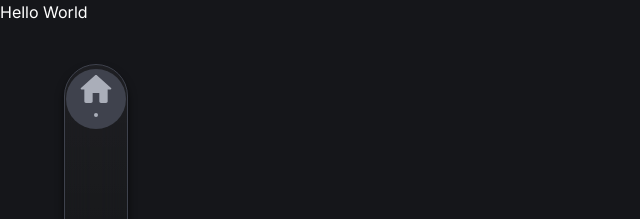
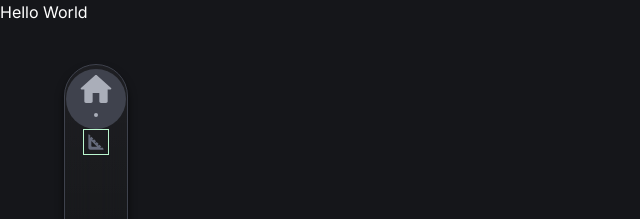
Before and after one commit to David-Koshkadze/portfolio12, a Next.js app: page / in a window 1280 px wide. Shown: the top 219 px of the page, without its empty margins (0-640 px from the left). Built offline with nearby package versions, Linux system fonts and the light colour scheme.

Commit message:
add test icons

```diff
--- a/app/page.tsx
+++ b/app/page.tsx
@@ -3,6 +3,7 @@ export default function Home() {
     <main className="bg-body-black min-h-screen text-white">
       <h1>Hello World</h1>
       <header className="navbar border border-[#3F424D] fixed flex flex-col justify-start items-center left-16 top-16 w-16 h-[305px] shadow-lg rounded-full pt-1">
+        {/* Active item */}
         <div className="rounded-full bg-[#3F424D] w-[60px] h-[60px] flex flex-col items-center gap-1">
           <svg
             width="40"
@@ -21,6 +22,21 @@ export default function Home() {
           </svg>
           <div className="w-1 h-1 bg-[#AAAEB9] rounded-full"></div>
         </div>
+
+        <div className="bg-transparent border border-green-200">
+          <svg
+            width="24"
+            height="24"
+            viewBox="0 0 24 24"
+            fill="none"
+            xmlns="http://www.w3.org/2000/svg"
+          >
+            <path
+              d="M18.0142 17.3073L17.3042 18.0173C17.1042 18.2173 16.7942 18.2173 16.5942 18.0173C16.3942 17.8173 16.3942 17.5073 16.5942 17.3073L17.3042 16.5973L15.3642 14.6573L14.6542 15.3673C14.4542 15.5673 14.1442 15.5673 13.9442 15.3673C13.7442 15.1673 13.7442 14.8573 13.9442 14.6573L14.6542 13.9473L12.7142 12.0073L12.0042 12.7173C11.8042 12.9173 11.4942 12.9173 11.2942 12.7173C11.0942 12.5173 11.0942 12.2073 11.2942 12.0073L12.0042 11.2973L10.0542 9.34728L9.34425 10.0573C9.14425 10.2573 8.83425 10.2573 8.63425 10.0573C8.43425 9.85728 8.43425 9.54728 8.63425 9.34728L9.34425 8.63728L7.40425 6.69728L6.69425 7.40728C6.49425 7.60728 6.18425 7.60728 5.98425 7.40728C5.78425 7.20728 5.78425 6.89728 5.98425 6.69728L6.69425 5.98728L5.20425 4.49728C4.89425 4.18728 4.35425 4.40728 4.35425 4.85728V17.6473C4.35425 18.7473 5.25425 19.6473 6.35425 19.6473H19.1442C19.5942 19.6473 19.8142 19.1073 19.4942 18.7973L18.0142 17.3073ZM7.35425 15.6473V10.8873L13.1142 16.6473H8.35425C7.80425 16.6473 7.35425 16.1973 7.35425 15.6473Z"
+              fill="#656A7B"
+            />
+          </svg>
+        </div>
       </header>
     </main>
   );
```
